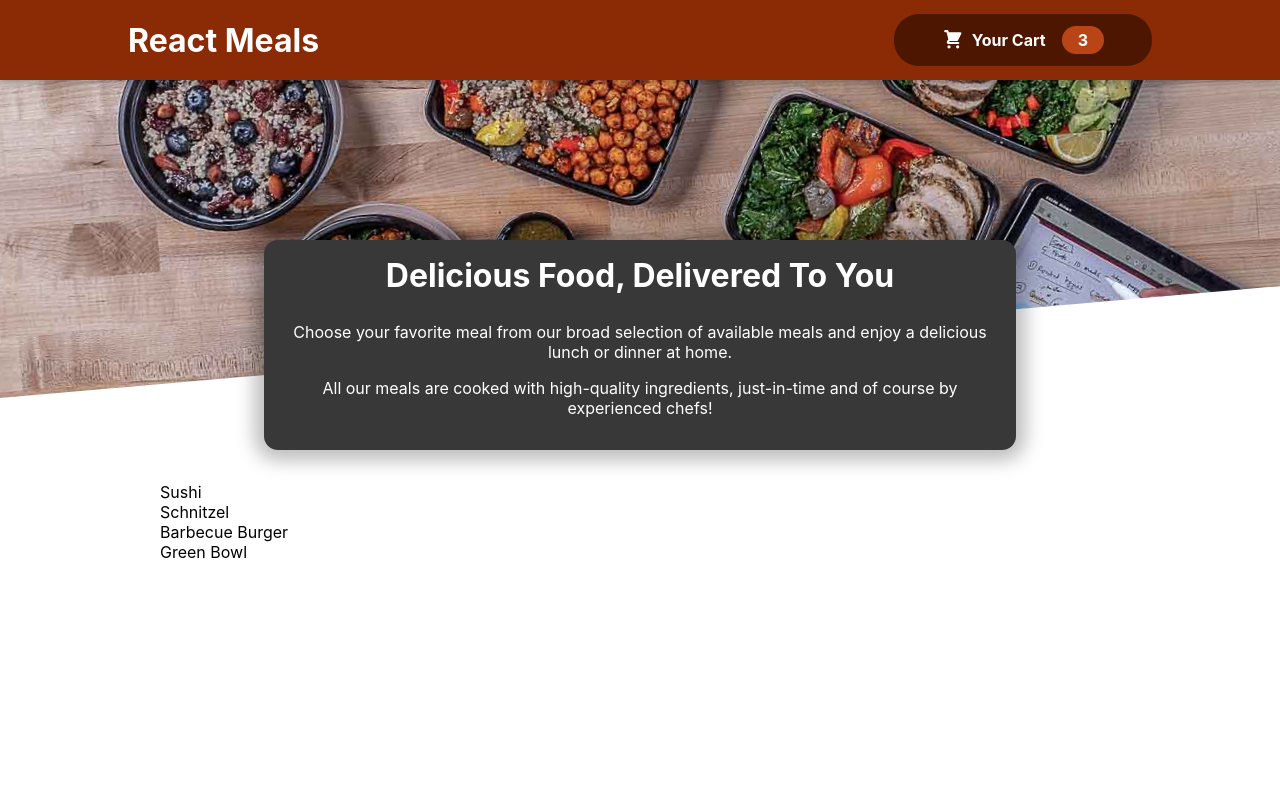
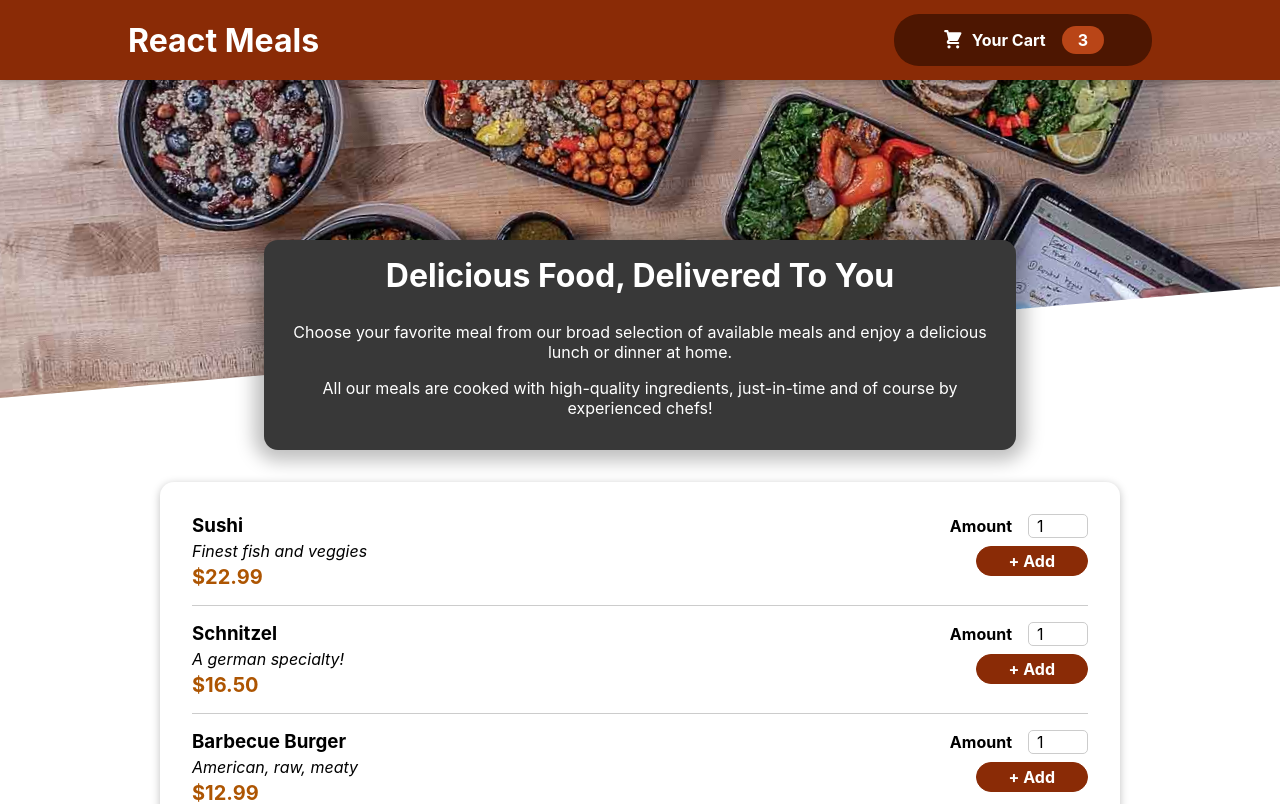
Before and after one commit to Mohit182/React-food-order, a React (Create React App) app: page / in a window 1280 px wide. Shown: the top 804 px of the page. Built offline with nearby package versions, Linux system fonts and the light colour scheme.

Commit message:
Meal item changed

```diff
--- a/src/Components/Meals/AvailableMeals.js
+++ b/src/Components/Meals/AvailableMeals.js
@@ -1,5 +1,6 @@
+import Card from "../UI/Card";
 import classes from "./AvailableMeals.module.css";
-
+import MealItem from "./MealItem/MealItem";
 const DUMMY_MEALS = [
   {
     id: "m1",
@@ -28,11 +29,21 @@
 ];
 
 const AvailableMeals = () => {
-  const mealsList = DUMMY_MEALS.map((meal) => <li>{meal.name}</li>);
+  const mealsList = DUMMY_MEALS.map((meal) => (
+    <MealItem
+      id={meal.id}
+      key={meal.id}
+      name={meal.name}
+      description={meal.description}
+      price={meal.price}
+    />
+  ));
 
   return (
     <section className={classes.meals}>
-      <ul>{mealsList}</ul>
+      <Card>
+        <ul>{mealsList}</ul>
+      </Card>
     </section>
   );
 };
--- /dev/null
+++ b/src/Components/Meals/MealItem/MealItem.js
@@ -0,0 +1,20 @@
+import classes from "./MealItem.module.css";
+import MealItemForm from "./MealItemForm";
+
+const MealItem = (props) => {
+  const price = `$${props.price.toFixed(2)}`;
+  return (
+    <li className={classes.meal}>
+      <div>
+        <h3>{props.name}</h3>
+        <div className={classes.description}>{props.description}</div>
+        <div className={classes.price}>{price}</div>
+      </div>
+      <div>
+        <MealItemForm id={props.id} />
+      </div>
+    </li>
+  );
+};
+
+export default MealItem;
--- /dev/null
+++ b/src/Components/Meals/MealItem/MealItem.module.css
@@ -0,0 +1,22 @@
+.meal {
+  display: flex;
+  justify-content: space-between;
+  margin: 1rem;
+  padding-bottom: 1rem;
+  border-bottom: 1px solid #ccc;
+}
+
+.meal h3 {
+  margin: 0 0 0.25rem 0;
+}
+
+.description {
+  font-style: italic;
+}
+
+.price {
+  margin-top: 0.25rem;
+  font-weight: bold;
+  color: #ad5502;
+  font-size: 1.25rem;
+}
--- /dev/null
+++ b/src/Components/Meals/MealItem/MealItemForm.js
@@ -0,0 +1,23 @@
+import Input from "../../UI/Input";
+import classes from "./MealItemForm.module.css";
+
+const MealItemForm = (props) => {
+  return (
+    <form className={classes.form}>
+      <Input
+        label="Amount"
+        input={{
+          id: "amount" + props.id,
+          type: "number",
+          min: "1",
+          max: "5",
+          step: "1",
+          defaultValue: "1",
+        }}
+      />
+      <button>+ Add</button>
+    </form>
+  );
+};
+
+export default MealItemForm;
--- /dev/null
+++ b/src/Components/Meals/MealItem/MealItemForm.module.css
@@ -0,0 +1,20 @@
+.form {
+  text-align: right;
+}
+
+.form button {
+  font: inherit;
+  cursor: pointer;
+  background-color: #8a2b06;
+  border: 1px solid #8a2b06;
+  color: white;
+  padding: 0.25rem 2rem;
+  border-radius: 20px;
+  font-weight: bold;
+}
+
+.form button:hover,
+.form button:active {
+  background-color: #641e03;
+  border-color: #641e03;
+}
--- /dev/null
+++ b/src/Components/UI/Card.js
@@ -0,0 +1,7 @@
+import classes from "./Card.module.css";
+
+const Card = (props) => {
+  return <div className={classes.card}>{props.children}</div>;
+};
+
+export default Card;
--- /dev/null
+++ b/src/Components/UI/Card.module.css
@@ -0,0 +1,6 @@
+.card {
+  padding: 1rem;
+  box-shadow: 0 2px 8px rgba(0, 0, 0, 0.25);
+  border-radius: 14px;
+  background-color: white;
+}
--- /dev/null
+++ b/src/Components/UI/Input.js
@@ -0,0 +1,13 @@
+import classes from "./Input.module.css";
+
+const Input = (props) => {
+  return (
+    <div className={classes.input}>
+      <label htmlFor={props.input.id}>{props.label}</label>
+
+      <input {...props.input} />
+    </div>
+  );
+};
+
+export default Input;
--- /dev/null
+++ b/src/Components/UI/Input.module.css
@@ -0,0 +1,18 @@
+.input {
+  display: flex;
+  align-items: center;
+  margin-bottom: 0.5rem;
+}
+
+.input label {
+  font-weight: bold;
+  margin-right: 1rem;
+}
+
+.input input {
+  width: 3rem;
+  border-radius: 5px;
+  border: 1px solid #ccc;
+  font: inherit;
+  padding-left: 0.5rem;
+}
```
